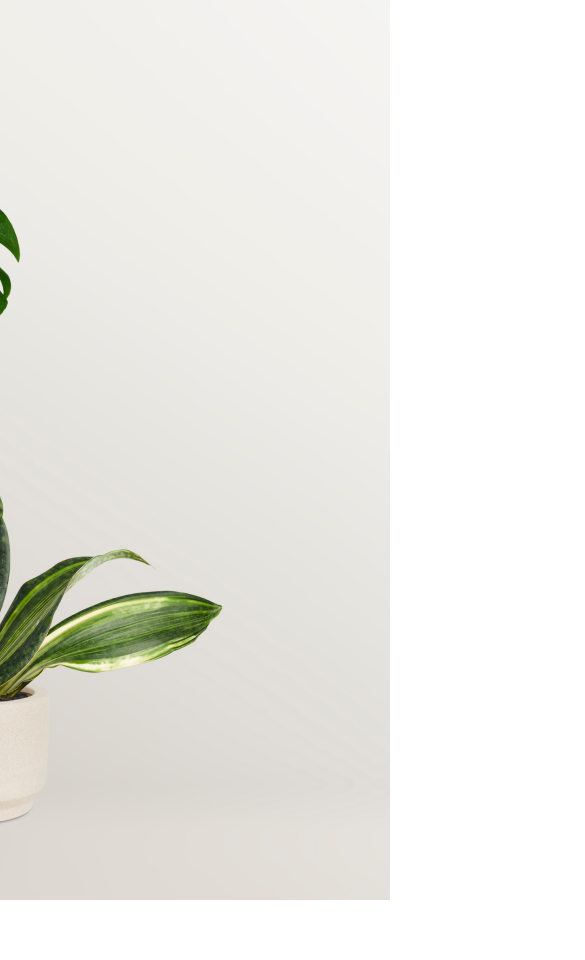
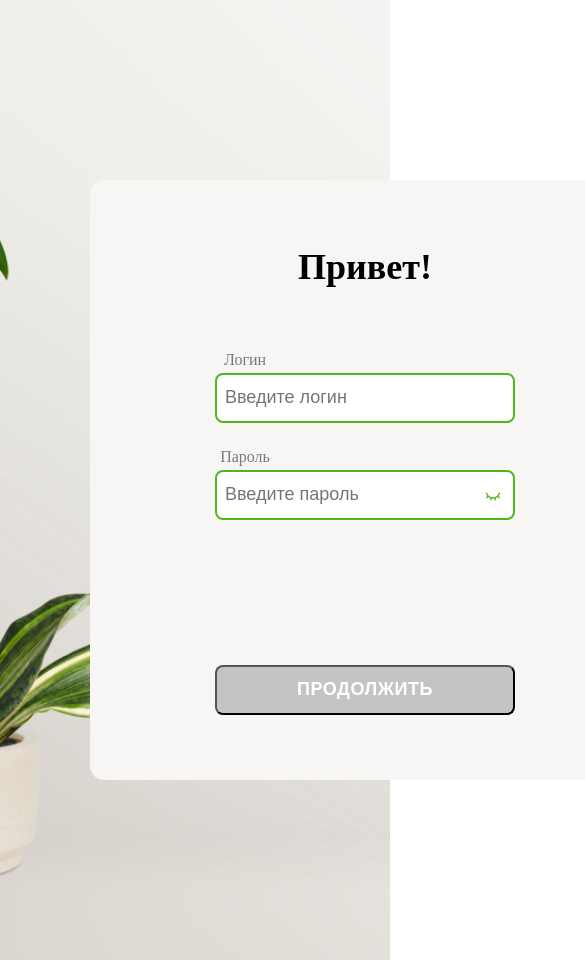
Before and after one commit to SunMadeteam/Frontend, a React (Create React App) app: page /Login in a window 390 px wide. Shown: the top 960 px of the page, 585 px wide, since content can reach past the window. Before the commit the page ends 900 px from the top, so only its background shows below. Built offline with nearby package versions, Linux system fonts and the light colour scheme.

Commit message:
Add adaptive for another screen

```diff
--- a/src/Pages/Login/Login.css
+++ b/src/Pages/Login/Login.css
@@ -8,12 +8,13 @@ margin: 0px;
 .Auth_content{
     height: 100%;
     width: 100%;
-    max-width: 1440px;
 }
 .Auth_back{
     background: url(./back.png) center;
-    height: 900px;
+    height: 960px;
     position: absolute;
+    background-repeat: no-repeat;
+    background-size: cover;
 }
 .Auth_form{
     display: flex;
@@ -72,3 +73,38 @@ h2{
     color:#4FB61E;
     width: 5rem;
 }
+@media(max-width:1320px){
+    .Auth_form{
+        margin: 180px 0px 0px 660px;
+    }
+}
+@media(max-width:1220px){
+    .Auth_form{
+        margin: 180px 0px 0px 560px;
+    }
+}
+@media(max-width:1120px){
+    .Auth_form{
+        margin: 180px 0px 0px 460px;
+    }
+}
+@media(max-width:1020px){
+    .Auth_form{
+        margin: 180px 0px 0px 360px;
+    }
+}
+@media(max-width:920px){
+    .Auth_form{
+        margin: 180px 0px 0px 260px;
+    }
+}
+@media(max-width:820px){
+    .Auth_form{
+        margin: 180px 0px 0px 160px;
+    }
+}
+@media(max-width:720px){
+    .Auth_form{
+        margin: 180px 0px 0px 90px;
+    }
+}
--- a/src/Pages/Login/Login.jsx
+++ b/src/Pages/Login/Login.jsx
@@ -33,7 +33,7 @@ const Login =()=>   {
                             }
                         </div>
                     <button className="Auth_button">ПРОДОЛЖИТЬ</button>
-                    <p> <Link to="/">На главную страницу</Link> </p>
+                    <p> <Link to="/"></Link> </p>
                 </form>
             </div>
         </div>
```
Also changed, not shown: src/components/AuthButton/ButtonState.js (added, +9 -0 lines).
